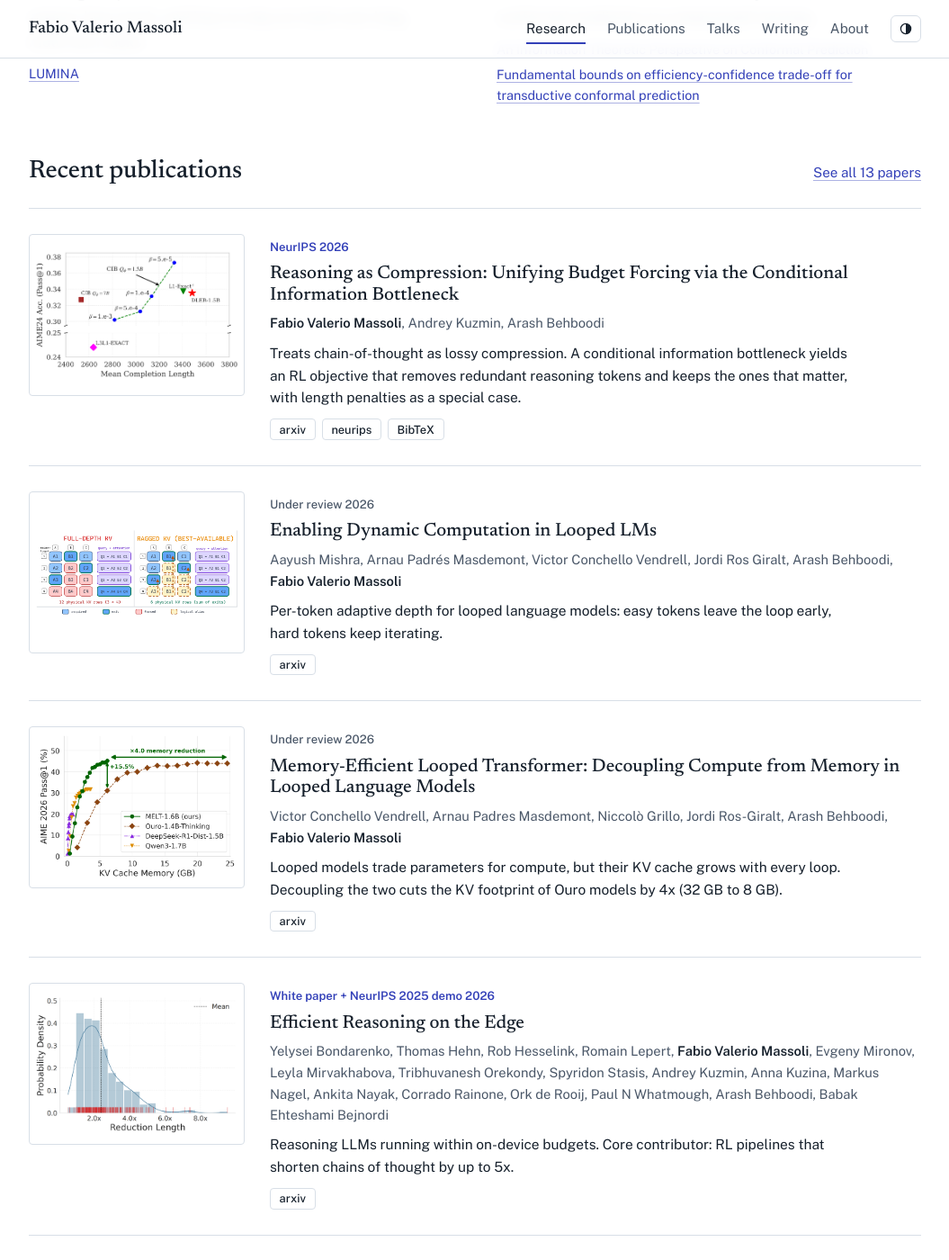
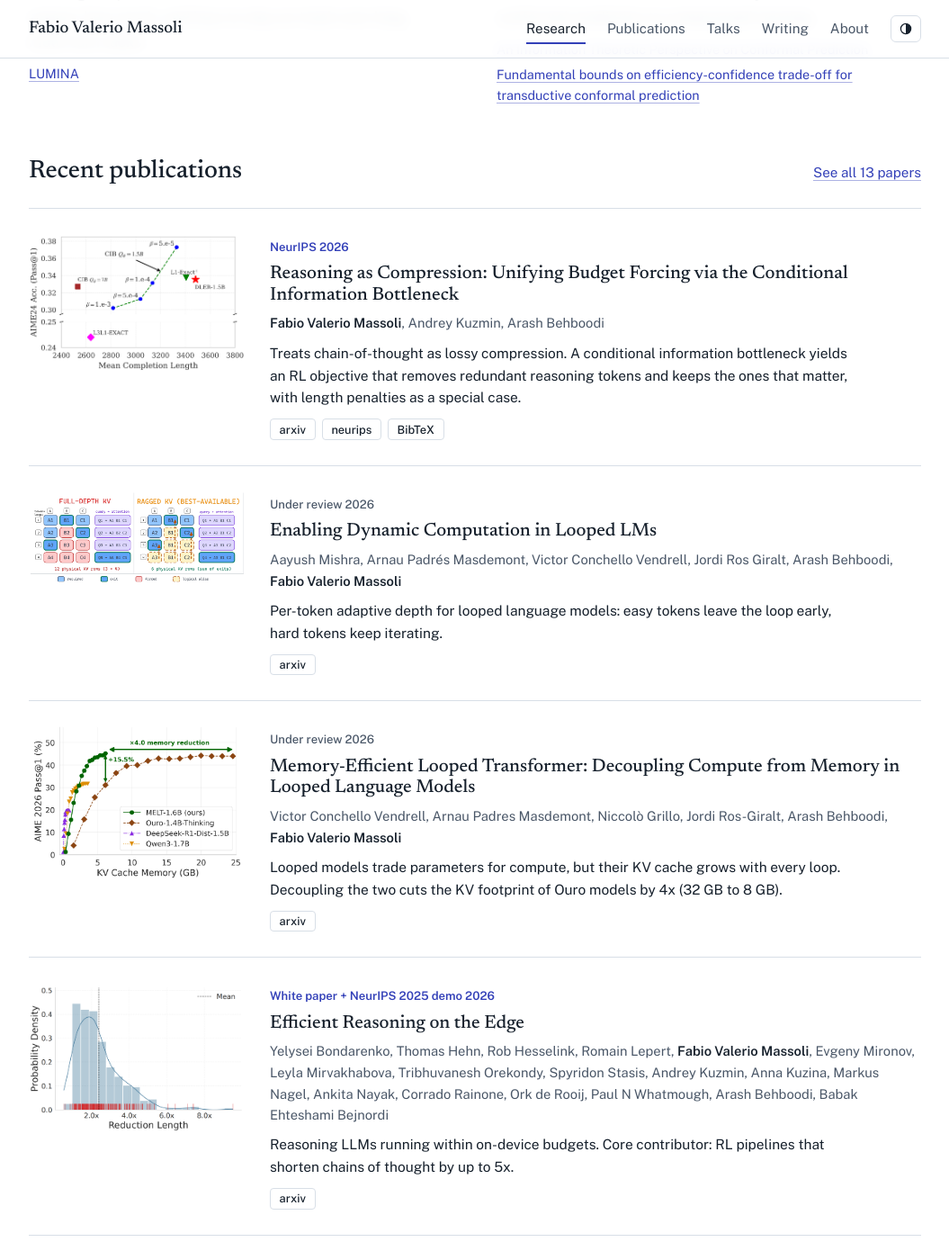
Before and after one commit to fvmassoli/fvmassoli.github.io, a Jekyll site: the page built from index.html, in a window 1280 px wide and 1400 px high, scrolled down 953 px. Shown: the whole window at 90% size, without its empty margins (112-1167 px from the left). Built offline with Jekyll 4.4.1, drawn with Linux system fonts in a browser that asks for light colours.

Commit message:
Add files via upload

```diff
--- a/_data/publications.yml
+++ b/_data/publications.yml
@@ -69,6 +69,7 @@
   venue: "ACL Findings"
   year: 2026
   selected: false
+  image: /assets/img/pubs/lumina.png
   topics: [Agents]
 
 - title: "Fundamental bounds on efficiency-confidence trade-off for transductive conformal prediction"
@@ -76,6 +77,7 @@
   venue: "Preprint"
   year: 2025
   selected: false
+  image: /assets/img/pubs/conformal-bounds.png
   topics: [Conformal prediction, Information theory]
 
 - title: "An Information Theoretic Perspective on Conformal Prediction"
@@ -104,6 +106,7 @@
   venue: "TMLR"
   year: 2024
   selected: false
+  image: /assets/img/pubs/vlista.png
   topics: [Inverse problems]
   links:
     arxiv: "https://arxiv.org/abs/2407.06646"
--- a/assets/css/style.css
+++ b/assets/css/style.css
@@ -112,8 +112,8 @@
 .pub { display: grid; grid-template-columns: 240px minmax(0, 1fr); gap: 1.75rem; padding: 1.75rem 0; border-top: 1px solid var(--line); scroll-margin-top: 90px; }
 .pub:target { background: linear-gradient(var(--accent-2), var(--accent-2)) no-repeat left top / 4px 100%; padding-left: 1rem; }
 .pub-fig { margin: 0; }
-.pub-fig img, .pub-fig-empty { width: 100%; aspect-ratio: 4 / 3; object-fit: contain; padding: 6px; border-radius: 4px; background: var(--mist); border: 1px solid var(--line); }
-.pub-fig img { background: #fff; }
+.pub-fig img { width: 100%; aspect-ratio: 4 / 3; object-fit: contain; object-position: center top; }
+.pub-fig-empty { width: 100%; aspect-ratio: 4 / 3; border-radius: 4px; background: var(--mist); }
 .pub-fig-empty { display: grid; place-items: center; font-family: var(--serif); font-size: 1.3rem; color: var(--ink-2); }
 .pub-venue { margin: 0 0 .4rem; }
 .venue { font-size: .82rem; font-weight: 600; color: var(--accent); }
```
Also changed, not shown: assets/img/pubs/conformal-bounds.png (added), assets/img/pubs/lumina.png (added), assets/img/pubs/vlista.png (added).
